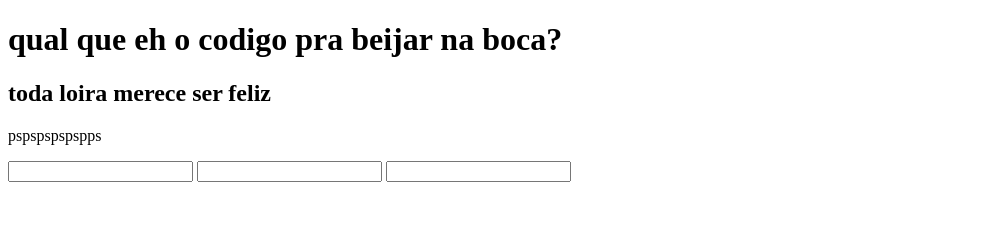
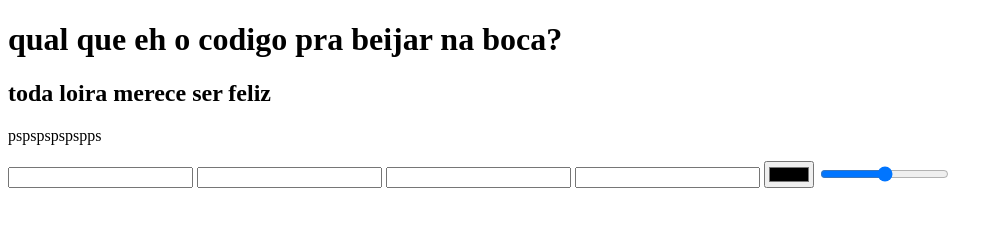
Before and after one commit to ninoca2/programacao-web-ceub, a plain HTML site: page index.html in a window 1280 px wide. Shown: the whole page, without its empty margins (0-1003 px from the left). Drawn offline with Linux system fonts and the light colour scheme.

Commit message:
mudança2

```diff
--- a/index.html
+++ b/index.html
@@ -14,6 +14,9 @@
     <input type="text">
     <input type="password">
     <input type="number">
+    <input type="tel">
+    <input type="color">
+    <input type="range">
 
      <!--<img src="gru.webp" alt="saca só o gru"> -->
 </body>
```
